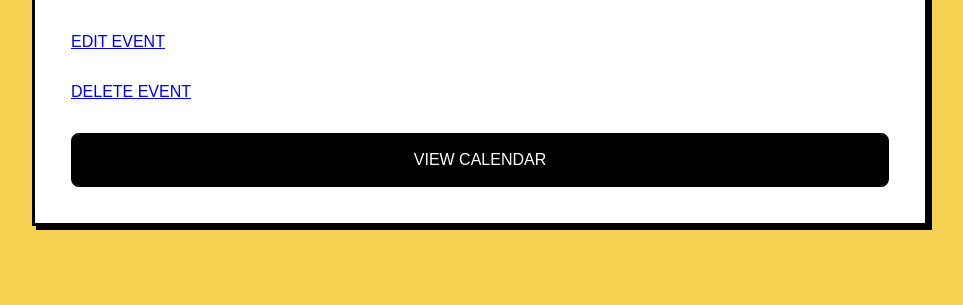
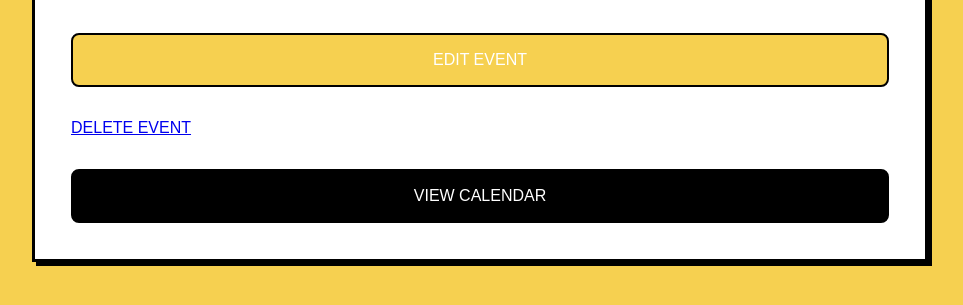
Before and after one commit to CatherineP37/Django-events-calendar, a Django app: template events_calendar/events/templates/events/event_details.html in a window 1280 px wide. Shown: the part 200-505 px from the top of the page, without its empty margins (160-1123 px from the left). Run offline with Django 5.2, Linux system fonts and the light colour scheme; the template is opened without the code that fills it, so the values that code supplies are empty.

Commit message:
Style link to page for editing an event

```diff
--- a/events_calendar/static/style.css
+++ b/events_calendar/static/style.css
@@ -262,6 +262,21 @@ main {
     background-color: #3B3B3B;
 }
 
+/* Link to page for editing event */
+
+.edit-button {
+    display: inline-block;
+    width: 100%;
+    font-size: 1rem;
+    text-align: center;
+    text-decoration: none;
+    color: #FFFFFF;
+    background-color: #F6D050;
+    border-radius: 8px;
+    border: 2px solid #000000;
+    padding: 16px 1rem;
+}
+
 @media screen and (min-width: 576px) {
 
     /* Calendar container */
```
